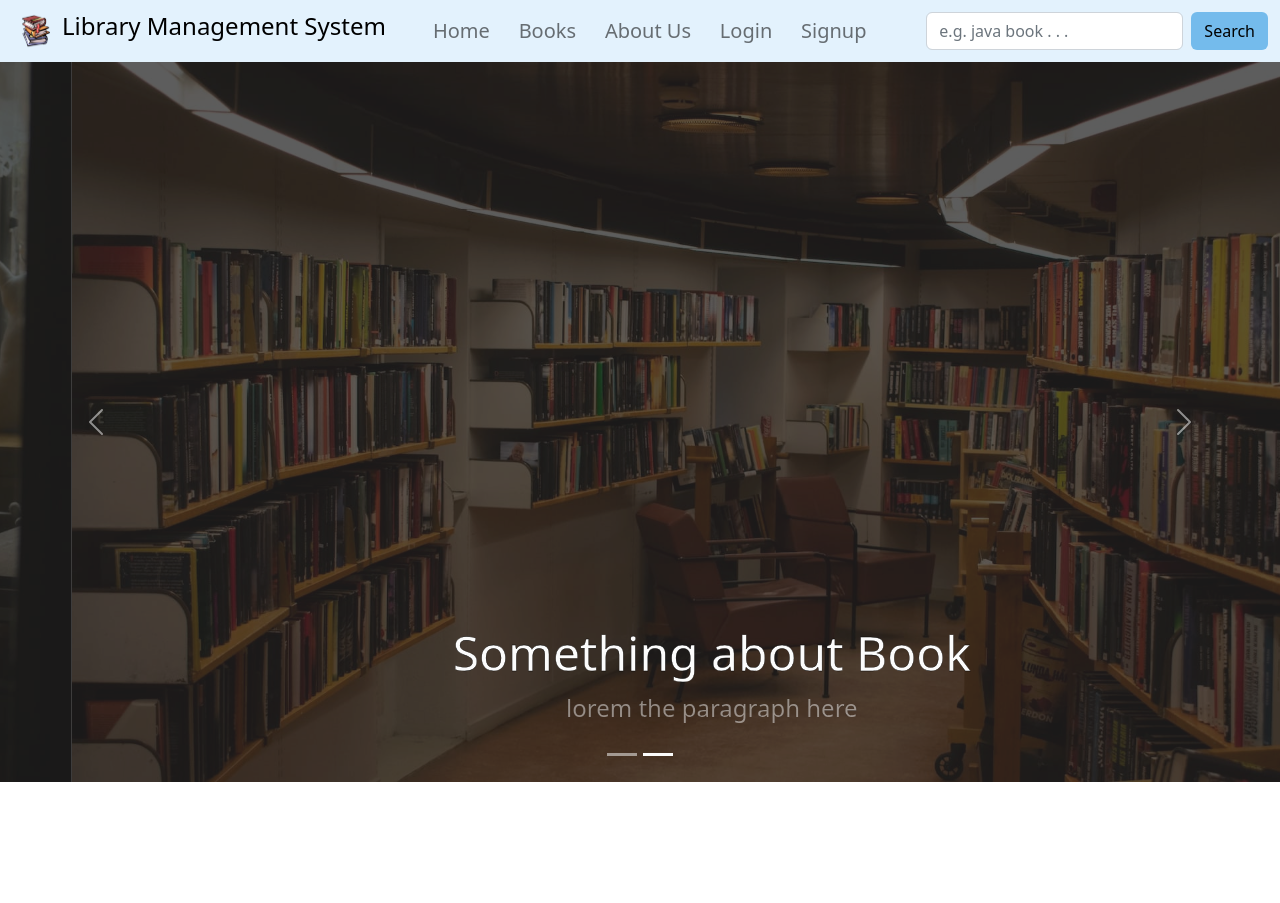
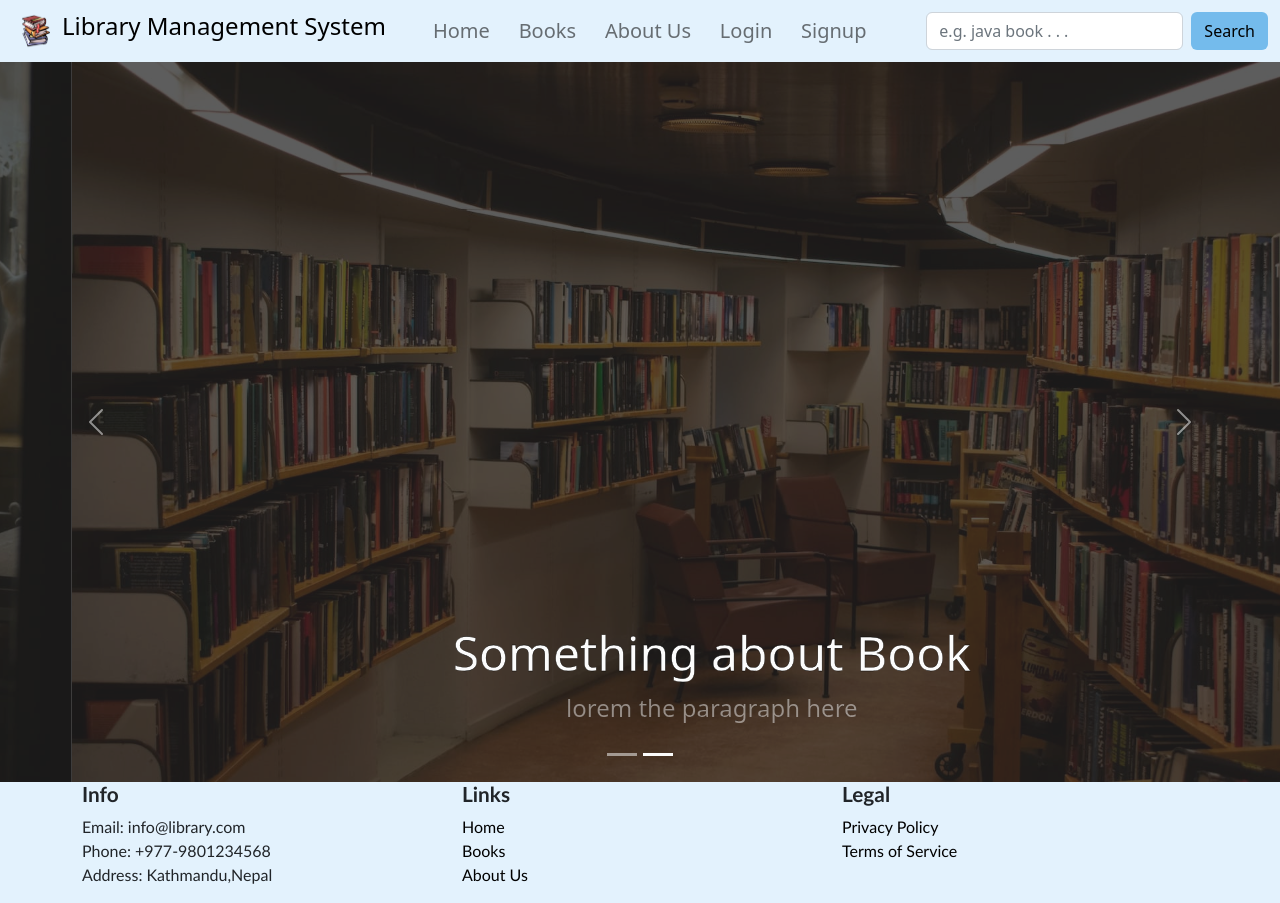
Before and after one commit to MrAalu/LibraryManagementSystem_MERN-with-Book-Recommendation-Algorithm, a React (Vite) app in the folder frontend/: page / in a window 1280 px wide. Before the commit the page ends 800 px from the top, so only its background shows below. Built offline with nearby package versions, Linux system fonts and the light colour scheme.

Commit message:
Footer Created

```diff
--- a/frontend/src/App.jsx
+++ b/frontend/src/App.jsx
@@ -7,6 +7,7 @@ import Signup from './signup/Signup'
 import Home from './home/Home'
 import Menu from './filterHome/Menu'
 import Books from './books/Books'
+import Footer from './footer/Footer'
 import PagenotFound from './404-pageNotFound/PagenotFound'
 
 const App = () => {
@@ -23,6 +24,7 @@ const App = () => {
 
           <Route path='*' element={<PagenotFound></PagenotFound>} />
         </Routes>
+        <Footer />
       </Router>
     </React.Fragment>
   )
--- /dev/null
+++ b/frontend/src/footer/Footer.jsx
@@ -0,0 +1,49 @@
+import React from 'react'
+import { Link } from 'react-router-dom'
+import './footer.css'
+
+const Footer = () => {
+  return (
+    <footer className='footer'>
+      <div className='container'>
+        <div className='row'>
+          <div className='col-md-4'>
+            <h5>Info</h5>
+            <ul className='list-unstyled'>
+              <li>Email: info@library.com</li>
+              <li>Phone: +977-9801234568</li>
+              <li>Address: Kathmandu,Nepal</li>
+            </ul>
+          </div>
+          <div className='col-md-4'>
+            <h5>Links</h5>
+            <ul className='list-unstyled'>
+              <li>
+                <Link to='/'>Home</Link>
+              </li>
+              <li>
+                <Link to='/books'>Books</Link>
+              </li>
+              <li>
+                <Link to='/about'>About Us</Link>
+              </li>
+            </ul>
+          </div>
+          <div className='col-md-4'>
+            <h5>Legal</h5>
+            <ul className='list-unstyled'>
+              <li>
+                <Link to='/about'>Privacy Policy</Link>
+              </li>
+              <li>
+                <Link to='/about'>Terms of Service</Link>
+              </li>
+            </ul>
+          </div>
+        </div>
+      </div>
+    </footer>
+  )
+}
+
+export default Footer
--- /dev/null
+++ b/frontend/src/footer/footer.css
@@ -0,0 +1,15 @@
+.list-unstyled a {
+  text-decoration: none;
+  color: black;
+}
+
+footer {
+  background-color: #e3f2fd;
+  font-family: 'Trebuchet MS', 'Lucida Sans Unicode', 'Lucida Grande',
+    'Lucida Sans', Arial, sans-serif;
+}
+
+footer h5 {
+  font-size: 1.3rem;
+  font-weight: bold;
+}
```
